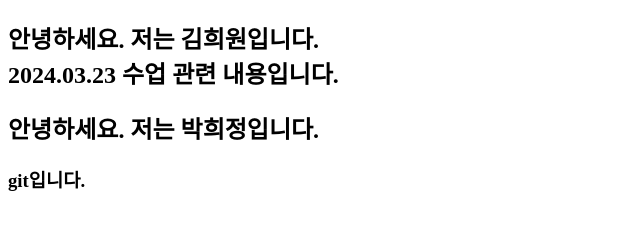
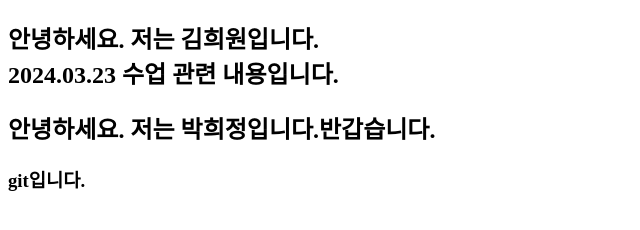
Before and after one commit to KIT-frontend2-git/240323, a plain HTML site: page index.html in a window 1280 px wide. Shown: the whole page, without its empty margins (0-640 px from the left). Drawn offline with Linux system fonts and the light colour scheme.

Commit message:
feat:희정기능 추가했습니다.

```diff
--- a/index.html
+++ b/index.html
@@ -10,7 +10,7 @@
       안녕하세요. 저는 김희원입니다.<br />
       2024.03.23 수업 관련 내용입니다. <br />
     </h2>
-    <h2>안녕하세요. 저는 박희정입니다.</h2>
+    <h2>안녕하세요. 저는 박희정입니다.반갑습니다.</h2>
     <h3>git입니다.</h3>
   </body>
 </html>
```
